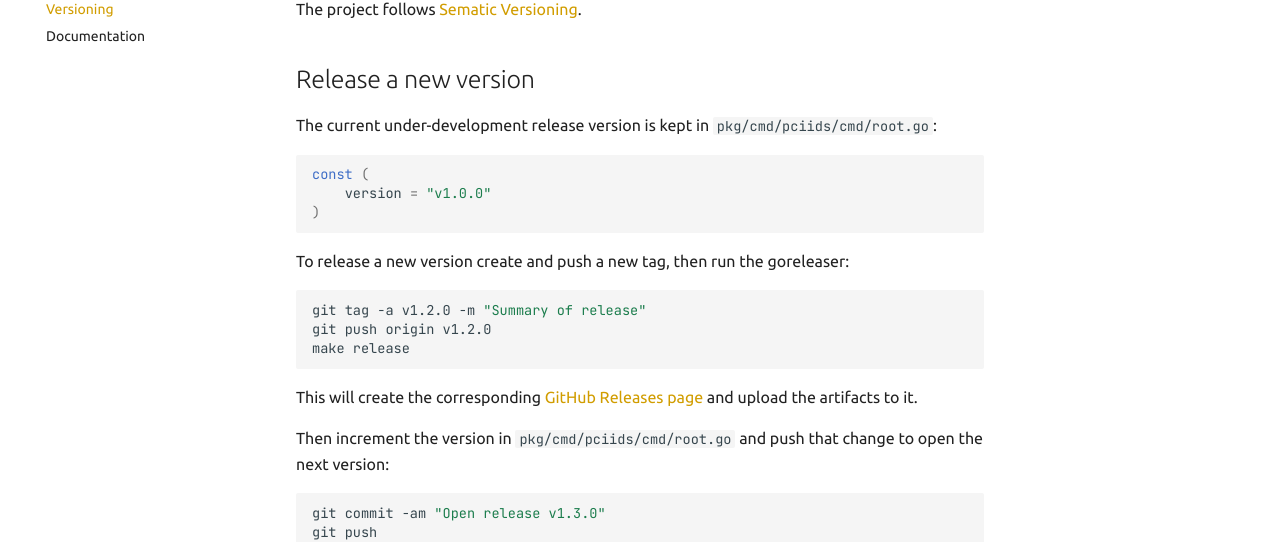
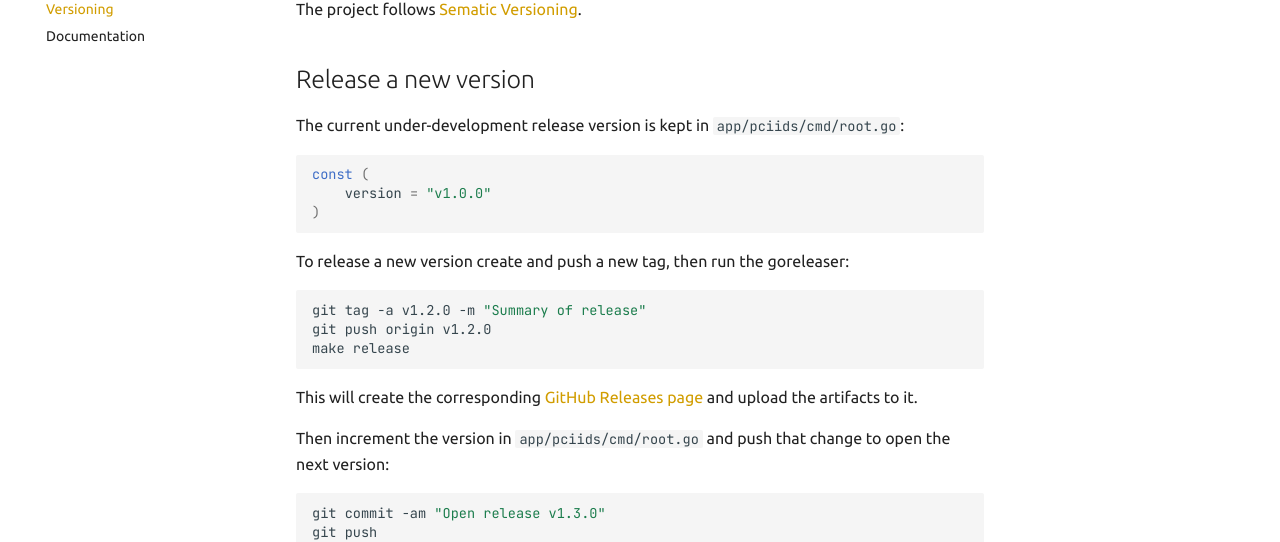
Before and after one commit to powersj/pciids, an MkDocs documentation site: the page built from docs/versioning.md, in a window 1280 px wide. Shown: the part 183-725 px from the top of the page. Built offline with MkDocs 1.6.1 and Material for MkDocs 9.7.7, drawn with Linux system fonts in a browser that asks for light colours; comment, search, counter and statistics services are not loaded.

Commit message:
Update version to 1.3.0

````diff
--- a/docs/versioning.md
+++ b/docs/versioning.md
@@ -5,7 +5,7 @@
 ## Release a new version
 
 The current under-development release version is kept in
-`pkg/cmd/pciids/cmd/root.go`:
+`app/pciids/cmd/root.go`:
 
 ```go
 const (
@@ -25,7 +25,7 @@
 [GitHub Releases page](https://github.com/powersj/pciids/releases/) and
 upload the artifacts to it.
 
-Then increment the version in `pkg/cmd/pciids/cmd/root.go` and push that
+Then increment the version in `app/pciids/cmd/root.go` and push that
 change to open the next version:
 
 ```shell
````
Also changed, not shown: 1 other file.
